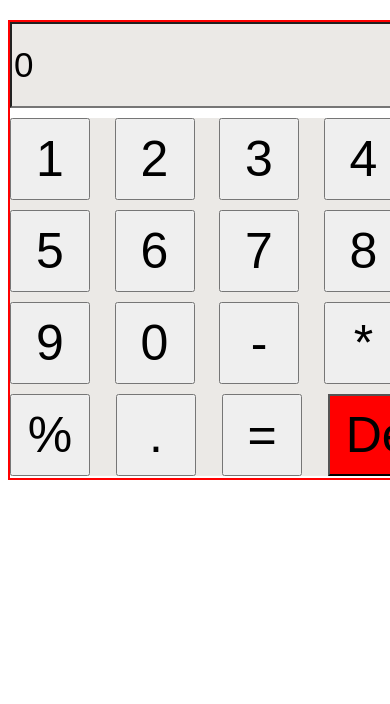
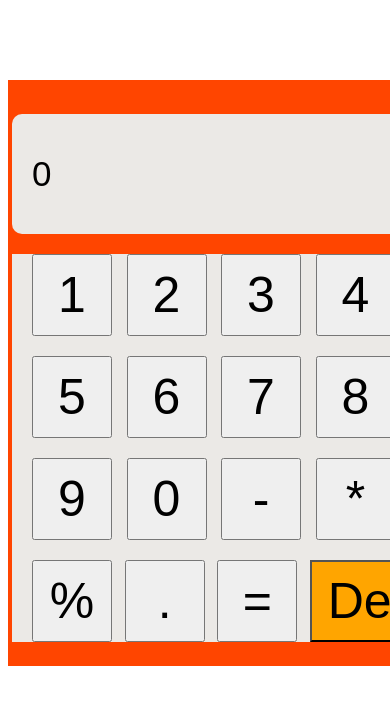
Before and after one commit to devika-2002/calculator-project, a React (Create React App) app: page / in a window 390 px wide. Shown: the top 704 px of the page. Built offline with nearby package versions, Linux system fonts and the light colour scheme.

Commit message:
made mobile view

```diff
--- a/src/App.css
+++ b/src/App.css
@@ -4,6 +4,8 @@
     height: 80px;
     background: #EBE9E6;
     font-size: 35px;
+    border: none;
+    border-radius: 10px
 }
 
 .cal-div{
@@ -48,5 +50,29 @@
 .but-num2{
     width: 180px;
     font-size: 50px;
-    background: red;
+    background: orange;
 }
+
+
+@media (max-width: 576px) {
+    .input-col{
+        margin-top: 30px;
+        padding: 20px;
+        width: 460px;
+        background: #EBE9E6;
+        font-size: 35px;
+    }
+    .col-1{
+        margin: 20px;
+    }
+    .col-2{
+        margin: 20px;
+    }
+    .col-3{
+        margin: 20px;
+    }
+    .col-4{
+        margin: 20px;
+    }
+
+}
--- a/src/index.css
+++ b/src/index.css
@@ -1,7 +1,8 @@
 .calculator-container{
-    border: 2px solid red;
+    border: 4px solid orangered;
     width: 500px;
-    height: 456px;
+    height: 578px;
     margin: auto;
-    margin-top: 20px;
+    margin-top: 80px;
+    background-color: orangered;
 }
```
